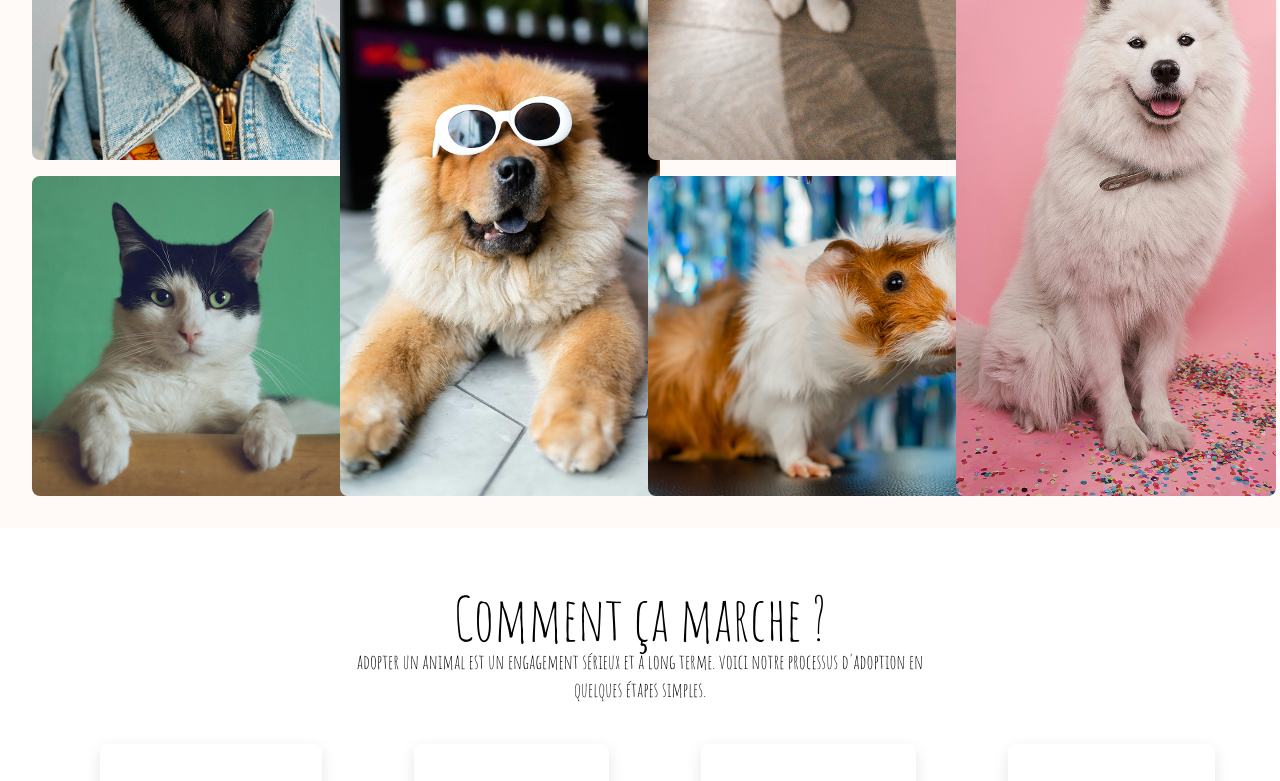
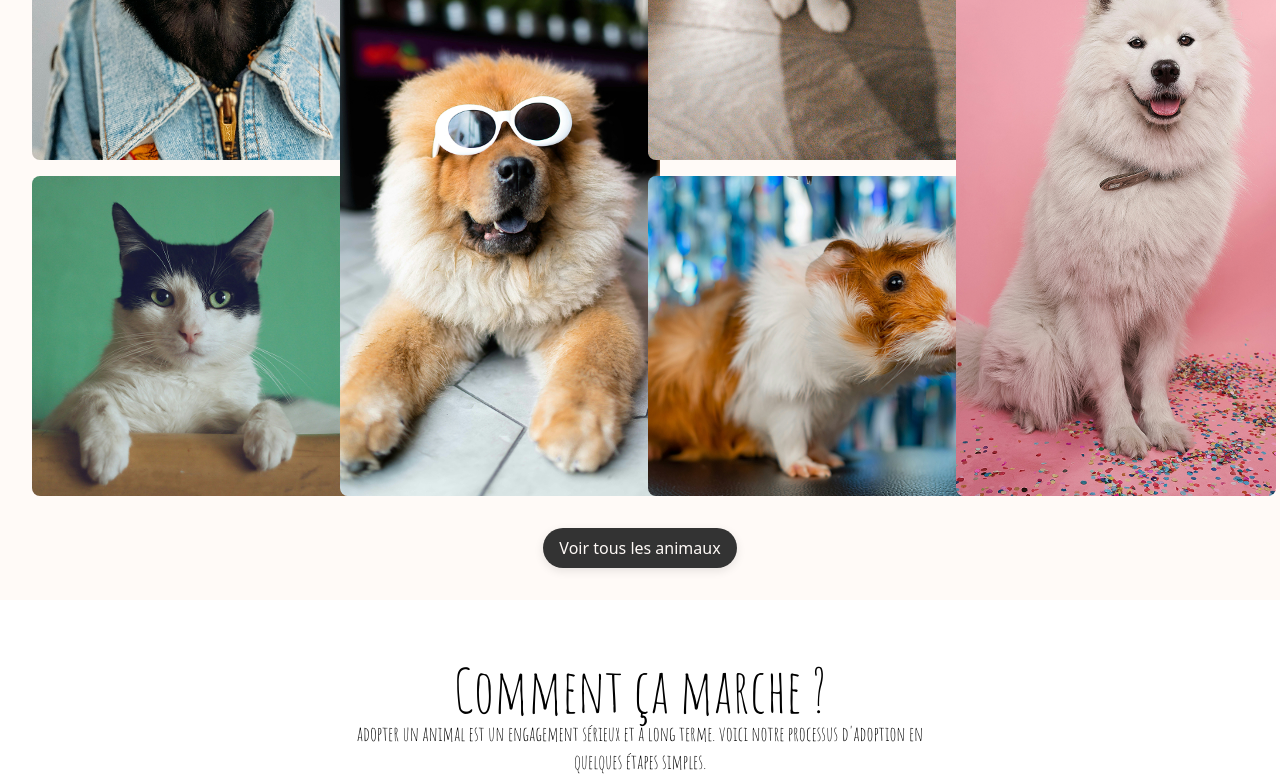
Before and after one commit to antoineb07/adaopte, a React (Vite) app: page / in a window 1280 px wide. Shown: the part 1116-1897 px from the top of the page. Built offline with nearby package versions, Linux system fonts and the light colour scheme.

Commit message:
feat : link button masonry

```diff
--- a/src/components/Masonry.tsx
+++ b/src/components/Masonry.tsx
@@ -1,11 +1,13 @@
 import data from "../data/data.json";
 import type { Animal } from "../types/Animal";
+import Button from "./Button";
+import { Link } from "react-router-dom";
 
 const animals: Animal[] = data;
 
 export default function Masonry() {
   return (
-    <div className="flex items-center justify-center p-8 bg-primary">
+    <div className="flex flex-col items-center justify-center p-8 bg-primary">
       <div className="grid grid-cols-4 gap-4">
         <div className="space-y-4">
           <div className="w-80 h-150 overflow-hidden rounded-lg">
@@ -75,6 +77,12 @@ export default function Masonry() {
           </div>
         </div>
       </div>
+
+      <div className="mt-8">
+        <Link to="/research">
+          <Button variant="primary">Voir tous les animaux</Button>
+        </Link>
+      </div>
     </div>
   );
 }
--- a/src/components/navbare.tsx
+++ b/src/components/navbare.tsx
@@ -31,7 +31,7 @@ export default function NavBare() {
             Devenir benevole
           </Link>
         </div>
-        <Button variant="secondary" size="lg" >Faire un don 🫶</Button>
+        <Button variant="secondary" size="lg" className="">Faire un don 🫶</Button>
 
       </div>
     </nav>
```
